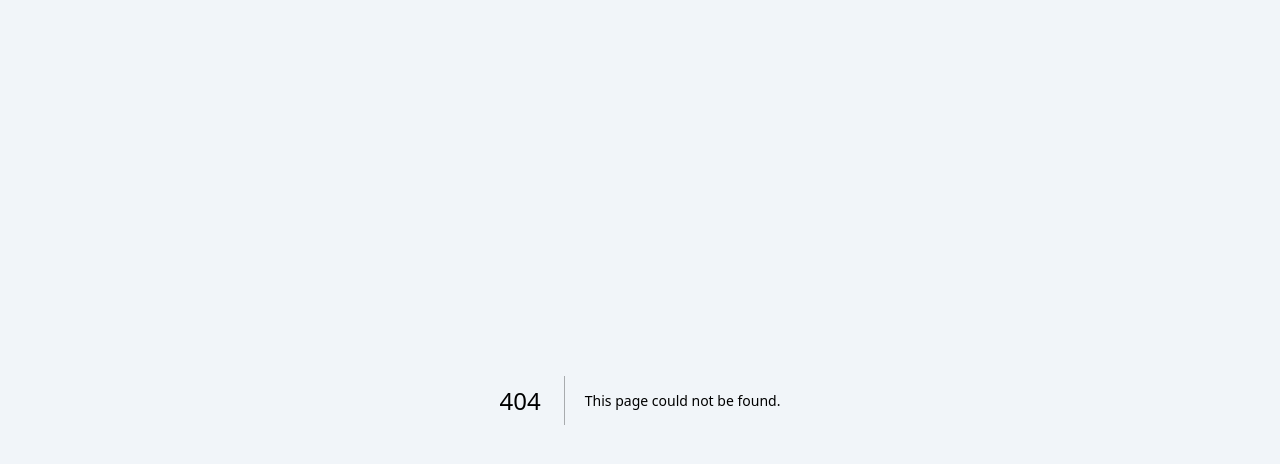
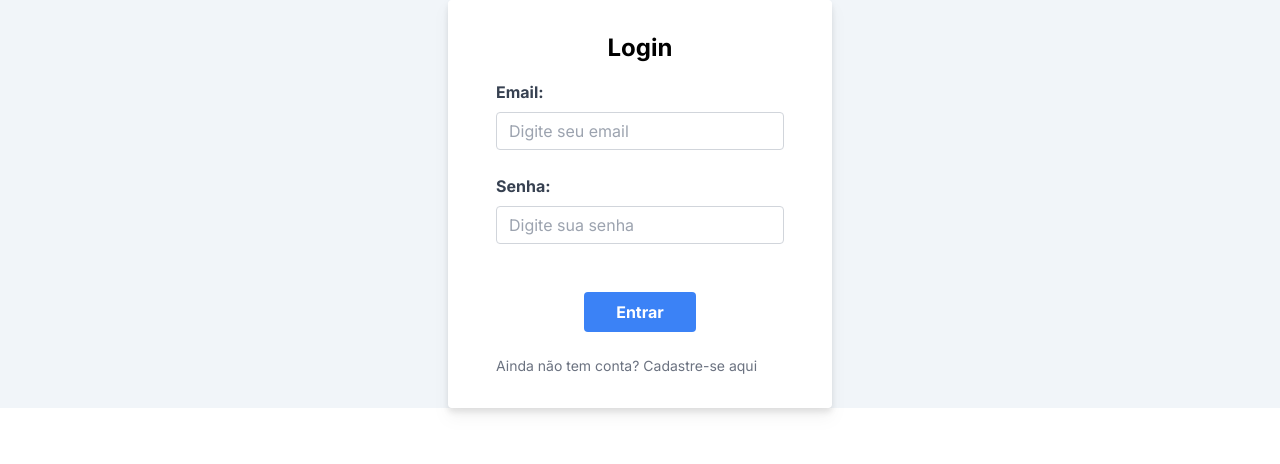
Before and after one commit to gabrielmds222/Controle_de_estoque, a Next.js app in the folder frontend/: page /login in a window 1280 px wide. Before the commit this address had no page. Shown: the top 464 px of the page. Built offline with nearby package versions, Linux system fonts and the light colour scheme.

Commit message:
feat: Formulário de login

```diff
--- /dev/null
+++ b/frontend/src/app/login/page.tsx
@@ -0,0 +1,49 @@
+const Login = () => {
+  return (
+    <form className="bg-white px-12 py-8 rounded max-w-sm mx-auto drop-shadow-lg">
+      <div className="text-center mb-4">
+        <h2 className="text-2xl font-bold">Login</h2>
+      </div>
+      <div className="mb-6">
+        <label htmlFor="email" className="block text-gray-700 font-bold mb-2">
+          Email:
+        </label>
+        <input
+          type="email"
+          id="email"
+          className="w-full border border-gray-300 rounded py-2 px-3 leading-tight focus:outline-none focus:border-blue-500"
+          placeholder="Digite seu email"
+        />
+      </div>
+      <div className="mb-6">
+        <label
+          htmlFor="password"
+          className="block text-gray-700 font-bold mb-2"
+        >
+          Senha:
+        </label>
+        <input
+          type="password"
+          id="password"
+          className="w-full border border-gray-300 rounded py-2 px-3 leading-tight focus:outline-none focus:border-blue-500"
+          placeholder="Digite sua senha"
+        />
+      </div>
+      <div className="flex items-center justify-center pt-6">
+        <button
+          type="submit"
+          className="bg-blue-500 hover:bg-blue-700 text-white font-bold py-2 px-8 rounded focus:outline-none focus:shadow-outline"
+        >
+          Entrar
+        </button>
+      </div>
+      <div className="pt-6 ">
+        <p className="text-gray-500 text-sm cursor-pointer hover:text-sky-700 hover:underline">
+          <a href="/cadastro">Ainda não tem conta? Cadastre-se aqui</a>
+        </p>
+      </div>
+    </form>
+  );
+};
+
+export default Login;
```
